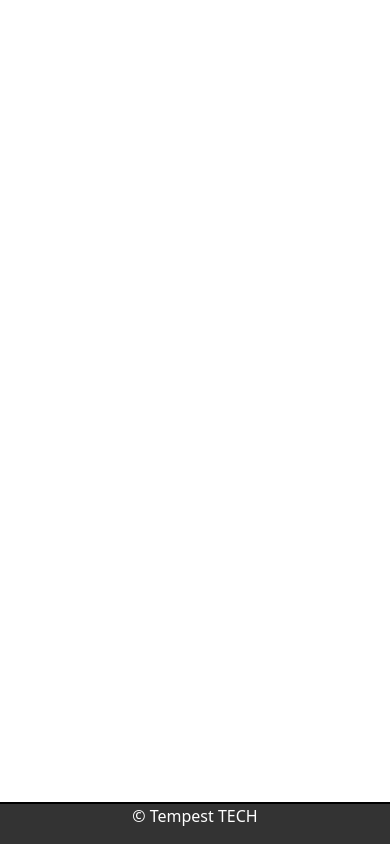
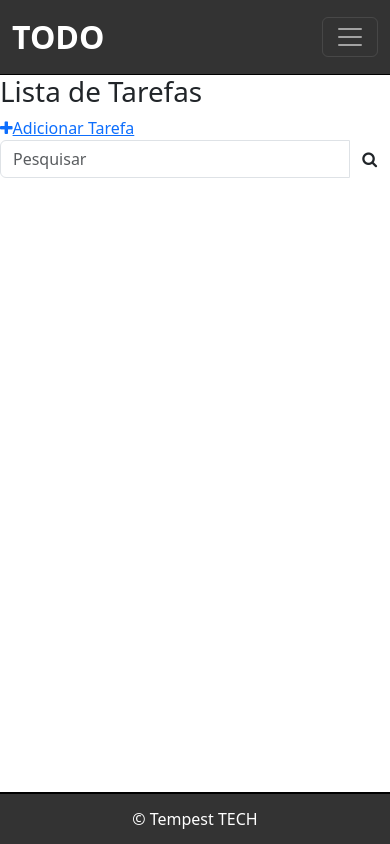
Before and after one commit to Joaorx7/Django-TODO, a Django app: page / in a window 390 px wide. Run offline with Django 5.2, Linux system fonts and the light colour scheme.

Commit message:
versão 4.0
organização do main

```diff
--- a/tarefas/static/css/style.css
+++ b/tarefas/static/css/style.css
@@ -1,9 +1,40 @@
-h1{
-    color:red
+body{
+    margin: 0 !important;
+    padding: 0 !important;
 }
-footer{
+
+/*NAVBAR*/
+
+.navbar{
+    background-color: #333!important;
+    border-bottom: 1px solid black !important;
+}
+
+.navbar-nav{
+    margin: auto !important;
+}
+
+.navbar-brand{
+    font-weight: bold !important;
+    font-size: 2em !important;
+}
+.nav-link{
+    color: white !important;
+    font-size: 1.5em !important;
+    letter-spacing: 2px !important;
+}
+
+header {
+    width: 100%; /* Garante que cobre toda a largura da viewport */
+    background: #fff; /* Ajuste conforme necessário */
+}
+
+footer {
     background-color: #333 !important;
     border-top: 2px solid black !important;
-    color: white !important;
-    text-align: center !important;
+    color: rgb(255, 255, 255) !important;
+    display: flex !important;
+    align-items: center !important;
+    justify-content: center !important;
+    padding: 0.8em !important;
 }
--- a/templates/tarefas/list.html
+++ b/templates/tarefas/list.html
@@ -1,25 +1,67 @@
 {% load static %}
 <!DOCTYPE html>
 <html lang="pt-br">
+
 <head>
     <meta charset="UTF-8">
     <meta name="viewport" content="width=device-width, initial-scale=1.0">
     <title>Listagem</title>
     <link href="https://cdn.jsdelivr.net/npm/bootstrap@5.3.3/dist/css/bootstrap.min.css" rel="stylesheet">
     <link rel="stylesheet" href="{% static '/css/style.css' %}">
+    <link rel="stylesheet" href="https://cdnjs.cloudflare.com/ajax/libs/font-awesome/4.7.0/css/font-awesome.min.css">
 </head>
+
 <body>
 
     <header>
+        <nav class="navbar navbar-expand-sm navbar-dark bg-dark">
+            <div class="container-fluid">
+                <a class="navbar-brand" href="javascript:void(0)">TODO</a>
+                <button class="navbar-toggler" type="button" data-bs-toggle="collapse" data-bs-target="#mynavbar">
+                    <span class="navbar-toggler-icon"></span>
+                </button>
+                <div class="collapse navbar-collapse" id="mynavbar">
+                    <ul class="navbar-nav me-auto">
+                        <li class="nav-item">
+                            <a class="nav-link" href="javascript:void(0)">Tarefas</a>
+                        </li>
+                        <li class="nav-item">
+                            <a class="nav-link" href="javascript:void(0)">Usuários</a>
+                        </li>
+                        <li class="nav-item">
+                            <a class="nav-link" href="javascript:void(0)">Sobre Nós</a>
+                        </li>
+                    </ul>
+                </div>
+            </div>
+        </nav>
+    </header>
+    <main class="container-fluid">
+    </main>
+    <div class="list-div">
+        <h1>Lista de Tarefas</h1>
+        <div class="row">
+            <div class="col-sm-2">
+                <a id="add-button" href="">
+                    <i class="fa fa-plus"></i>Adicionar Tarefa
+                </a>
+            </div>
 
-    </header>
-    <main>
-
-    </main>
+            <div class="col-sm-10">
+                <div class="input-group">
+                    <input type="text" class="form-control" placeholder="Pesquisar" name="search">
+                    <div class="input-group-btn">
+                        <button class="btn btn-default" type="submit"><i class="fa fa-search"></i></button>
+                    </div>
+                </div>
+            </div>
+        </div>
+    </div>
     <footer class="fixed-bottom">
-        <p>&copy; Tempest TECH</p>
+        &copy; Tempest TECH
     </footer>
 </body>
 <script src="https://cdn.jsdelivr.net/npm/bootstrap@5.3.3/dist/js/bootstrap.bundle.min.js"></script>
 <script src="{% static 'js/script.js' %}"></script>
+
 </html>
```
